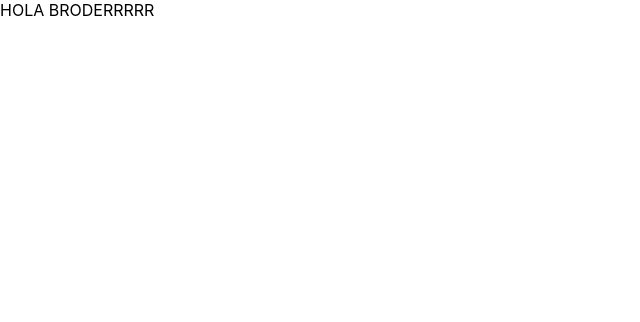
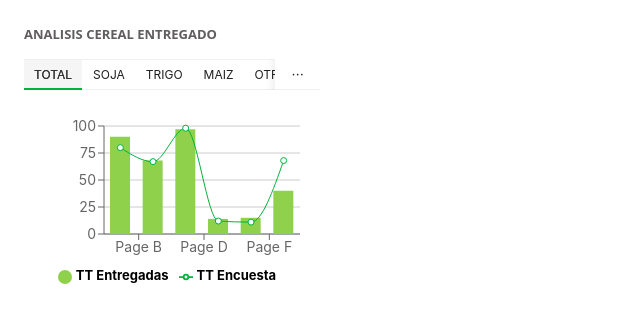
Before and after one commit to juliperelda/grafico-cereal-insumos, a React (Create React App) app: page / in a window 1280 px wide. Shown: the top 322 px of the page, without its empty margins (0-640 px from the left). Built offline with nearby package versions, Linux system fonts and the light colour scheme.

Commit message:
Realizando pruebas

```diff
--- a/package.json
+++ b/package.json
@@ -7,6 +7,7 @@
     "@testing-library/react": "^13.4.0",
     "@testing-library/user-event": "^13.5.0",
     "antd": "^5.2.0",
+    "query-result": "^1.0.5",
     "react": "^18.2.0",
     "react-dom": "^18.2.0",
     "react-router-dom": "^5.2.0",
--- a/src/App.js
+++ b/src/App.js
@@ -15,8 +15,8 @@ function App() {
       infoEvo, setInfoEvo,
       idCliente, setIdCliente, //Probando
     }}>
-      <p>HOLA BRODERRRRR</p>
-      {/* <Analisis /> */}
+      {/* <p>HOLA BRODERRRRR</p> */}
+      <Analisis />
 
     </GlobalContext.Provider>
   );
```
Also changed, not shown: 1 other file (tests, documents, lock files or other folders).
